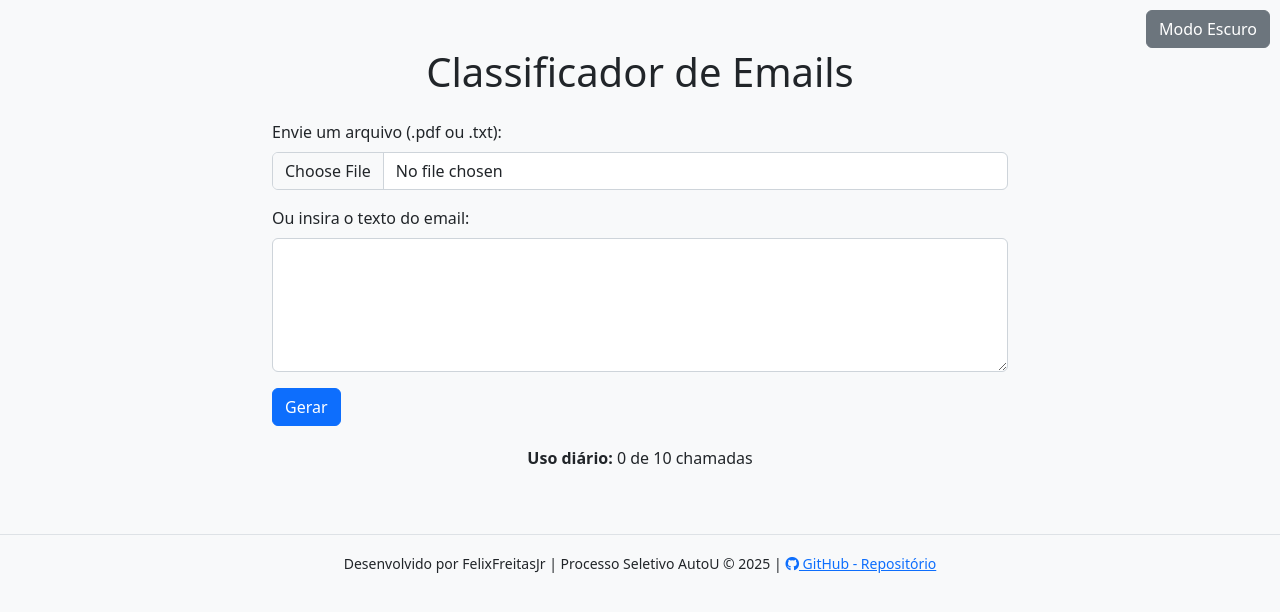
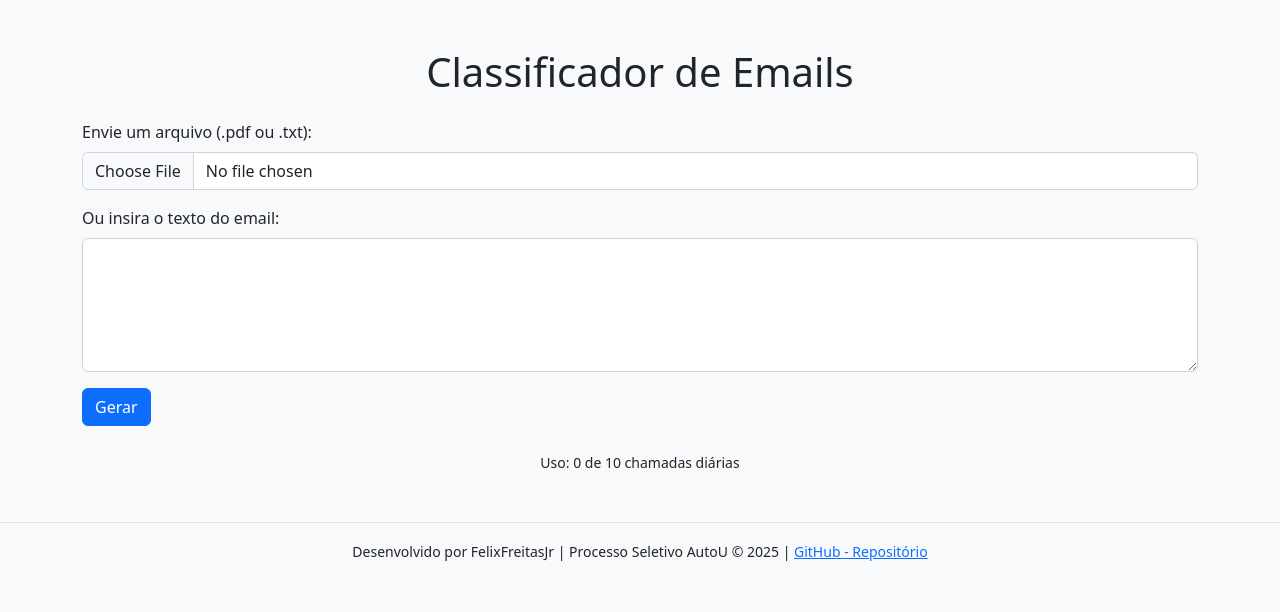
Before and after one commit to FelixFreitasJr/IA-Mail, a Flask app: page / in a window 1280 px wide. Shown: the top 612 px of the page. Run offline with Flask 3, Linux system fonts and the light colour scheme.

Commit message:
feat: otimiza estrutura, padroniza comentários e melhora organização do código

```diff
--- a/app/main.py
+++ b/app/main.py
@@ -4,34 +4,44 @@ import os
 import requests
 from dotenv import load_dotenv
 
-# Carrega variáveis de ambiente
+# ==========================
+# CONFIGURAÇÕES INICIAIS
+# ==========================
+
+# Carrega variáveis de ambiente do arquivo .env (se presente)
 load_dotenv()
 
 # Inicializa o aplicativo Flask
 app = Flask(__name__)
 
-# Chave da API do OpenRouter
+# Obtém a chave da API do OpenRouter a partir das variáveis de ambiente
 openrouter_api = os.getenv("OPENROUTER_API_KEY")
 
-# Contador de uso da API
+# Contador de uso da API e limite diário de chamadas
 api_usage = 0
-DAILY_LIMIT = 10  # Limite diário de chamadas
+DAILY_LIMIT = 10  # Define o número máximo de chamadas permitidas por dia
+
+# ==========================
+# FUNÇÕES AUXILIARES
+# ==========================
 
 def extract_text_from_pdf(file):
-    """Extrai texto de um arquivo PDF."""
+    """Extrai o texto de um arquivo PDF utilizando pdfplumber."""
     with pdfplumber.open(file) as pdf:
         return "\n".join([page.extract_text() for page in pdf.pages if page.extract_text()])
 
 def classify_and_respond(email_content):
     """
     Classifica o e-mail como 'Produtivo' ou 'Improdutivo' e gera uma resposta.
-    Utiliza o OpenRouter para ambas as tarefas.
+    Utiliza o OpenRouter para ambas as tarefas, garantindo um fluxo automatizado.
     """
     global api_usage
 
+    # Impede que a API seja utilizada além do limite diário
     if api_usage >= DAILY_LIMIT:
         return ("Limite diário de uso atingido.", "")
 
+    # Define o prompt para classificação e resposta automática
     prompt = f"""
 Considere o seguinte e-mail:
 
@@ -42,6 +52,7 @@ Considere o seguinte e-mail:
 """
 
     try:
+        # Realiza a chamada à API do OpenRouter para gerar a resposta
         response = requests.post(
             "https://openrouter.ai/api/v1/chat/completions",
             headers={
@@ -57,16 +68,25 @@ Considere o seguinte e-mail:
             }
         )
         res_json = response.json()
+
+        # Extrai o texto gerado pela API
         result_text = res_json['choices'][0]['message']['content'].strip()
-        api_usage += 1
+        api_usage += 1  # Incrementa o contador de chamadas à API
         return (result_text, "")
+
     except Exception as e:
+        # Retorna mensagem de erro em caso de falha na API
         return ("Erro ao gerar resposta. Tente novamente.", "")
+
+# ==========================
+# ROTAS FLASK
+# ==========================
 
 @app.route('/', methods=['GET', 'POST'])
 def index():
     """
     Rota principal que lida com uploads de arquivos e entrada de texto.
+    Processa o conteúdo recebido e exibe a classificação e resposta sugerida.
     """
     extracted_text = ""
     result_text = ""
@@ -76,7 +96,7 @@ def index():
         uploaded_file = request.files.get('file')
         input_text = request.form.get('text_input')
 
-        # Determina a origem do texto
+        # Determina a origem do texto (arquivo PDF, TXT ou inserção manual)
         if uploaded_file and uploaded_file.filename.endswith('.pdf'):
             extracted_text = extract_text_from_pdf(uploaded_file)
         elif uploaded_file and uploaded_file.filename.endswith('.txt'):
@@ -84,10 +104,11 @@ def index():
         elif input_text:
             extracted_text = input_text.strip()
 
-        # Processa o texto se disponível
+        # Processa o texto se estiver disponível
         if extracted_text:
             result_text, error_message = classify_and_respond(extracted_text)
 
+    # Renderiza a página index.html com os dados processados
     return render_template('index.html',
                            input_text=extracted_text,
                            result_text=result_text,
@@ -95,6 +116,10 @@ def index():
                            api_usage=api_usage,
                            daily_limit=DAILY_LIMIT)
 
+# ==========================
+# EXECUÇÃO LOCAL DA APLICAÇÃO
+# ==========================
+
 if __name__ == '__main__':
-    port = int(os.environ.get("PORT", 5000))
-    app.run(host='0.0.0.0', port=port)
+    port = int(os.environ.get("PORT", 5000))  # Obtém a porta do ambiente ou usa 5000 como padrão
+    app.run(host='0.0.0.0', port=port)  # Inicia o servidor Flask na porta definida
--- a/app/static/style.css
+++ b/app/static/style.css
@@ -1,13 +1,24 @@
+/* ==========================
+   VARIÁVEIS DE CORES (CSS ROOT)
+   Definição de cores globais utilizando CSS variables.
+   Permite fácil alteração do tema sem modificar código diretamente.
+   ========================== */
+
 :root {
-    --bg-color: #f8f9fa;
-    --text-color: #212529;
-    --response-bg: #ffffff;
-    --footer-bg: #f8f9fa;
-    --footer-text: #212529;
-    --input-bg: #ffffff;
-    --input-border: #ced4da;
-    --input-text: #212529;
+    --bg-color: #f8f9fa;       /* Cor de fundo padrão */
+    --text-color: #212529;      /* Cor do texto padrão */
+    --response-bg: #ffffff;     /* Cor de fundo para caixas de resposta */
+    --footer-bg: #f8f9fa;       /* Cor de fundo do rodapé */
+    --footer-text: #212529;     /* Cor do texto no rodapé */
+    --input-bg: #ffffff;        /* Cor de fundo dos inputs */
+    --input-border: #ced4da;    /* Cor da borda dos inputs */
+    --input-text: #212529;      /* Cor do texto nos inputs */
 }
+
+/* ==========================
+   ESTILIZAÇÃO GLOBAL DO BODY
+   Configuração de cor de fundo, texto e transições suaves para mudança de tema.
+   ========================== */
 
 body {
     background-color: var(--bg-color);
@@ -15,10 +26,19 @@ body {
     transition: background-color 0.3s, color 0.3s;
 }
 
+/* ==========================
+   ESTILO DA INFORMAÇÃO DE USO DA API
+   ========================== */
+
 .usage-info {
     margin-top: 20px;
     text-align: center;
 }
+
+/* ==========================
+   CAIXA DE RESPOSTA
+   Estilização do bloco que exibe os resultados.
+   ========================== */
 
 .response-box {
     background-color: var(--response-bg);
@@ -28,16 +48,27 @@ body {
     margin-top: 15px;
 }
 
+/* ==========================
+   SPINNER DE CARREGAMENTO
+   Ícone de carregamento exibido durante o processamento do formulário.
+   ========================== */
+
 #loading {
     display: none;
     text-align: center;
     margin-top: 20px;
 }
 
+/* ==========================
+   BOTÕES INTERATIVOS
+   Estilização do botão de copiar resposta e alternar modo escuro.
+   ========================== */
+
 .copy-btn {
     margin-bottom: 10px;
 }
 
+/* Posiciona o botão de modo escuro no canto superior direito da tela */
 .toggle-dark-btn {
     position: fixed;
     top: 10px;
@@ -45,11 +76,20 @@ body {
     z-index: 1000;
 }
 
+/* ==========================
+   ESTILIZAÇÃO DOS INPUTS
+   ========================== */
+
 .form-control {
     background-color: var(--input-bg);
     color: var(--input-text);
     border: 1px solid var(--input-border);
 }
+
+/* ==========================
+   MODO ESCURO (DARK MODE)
+   Define novas cores para o tema escuro utilizando CSS variables.
+   ========================== */
 
 .dark-mode {
     --bg-color: #212529;
@@ -62,17 +102,24 @@ body {
     --input-text: #f8f9fa;
 }
 
+/* Ajusta aparência dos botões no modo escuro */
 .dark-mode .btn {
     background-color: #495057 !important;
     border-color: #495057 !important;
     color: #f8f9fa !important;
 }
 
+/* Ajuste específico para campo de upload no modo escuro */
 .dark-mode input[type="file"].form-control {
     background-color: var(--input-bg) !important;
     color: var(--input-text) !important;
     border: 1px solid var(--input-border) !important;
 }
+
+/* ==========================
+   RODAPÉ
+   Define cores e transições suaves para mudanças de tema.
+   ========================== */
 
 footer {
     background-color: var(--footer-bg);
@@ -80,6 +127,11 @@ footer {
     transition: background-color 0.3s, color 0.3s;
 }
 
+/* ==========================
+   AJUSTE RESPONSIVO
+   Define espaçamento adequado para telas pequenas (mobile).
+   ========================== */
+
 @media (max-width: 576px) {
     .container {
         padding-left: 10px;
--- a/app/templates/index.html
+++ b/app/templates/index.html
@@ -2,25 +2,32 @@
 <html lang="pt-BR">
 <head>
     <meta charset="UTF-8">
+    <!-- Define a codificação padrão como UTF-8 para suporte a caracteres especiais -->
     <meta name="viewport" content="width=device-width, initial-scale=1">
     <title>Classificador de Emails - Atendimento</title>
 
-    <!-- Bootstrap e FontAwesome (opcional) -->
+    <!-- =======================
+         ESTILOS E FRAMEWORKS
+         ======================= -->
+
+    <!-- Importa o Bootstrap para estilização e responsividade -->
     <link href="https://cdn.jsdelivr.net/npm/bootstrap@5.3.0/dist/css/bootstrap.min.css" rel="stylesheet">
-    <link rel="stylesheet" href="https://cdnjs.cloudflare.com/ajax/libs/font-awesome/6.0.0-beta3/css/all.min.css">
 
-    <!-- CSS externo -->
+    <!-- Importa a folha de estilos personalizada armazenada na pasta "static" -->
     <link rel="stylesheet" href="{{ url_for('static', filename='style.css') }}">
 </head>
 <body>
-    <!-- Botão para alternar entre modo claro e escuro -->
-    <button class="btn btn-secondary toggle-dark-btn" onclick="toggleDarkMode()">Modo Escuro</button>
+
+    <!-- =======================
+         CONTEÚDO PRINCIPAL
+         ======================= -->
 
     <div class="container mt-5">
         <h1 class="mb-4 text-center">Classificador de Emails</h1>
 
-        <div class="row">
-            <div class="col-12 col-md-8 offset-md-2">
+        <!-- =======================
+             FORMULÁRIO DE ENVIO
+             ======================= -->
         <form method="post" enctype="multipart/form-data" id="emailForm">
             <div class="mb-3">
                 <label for="file" class="form-label">Envie um arquivo (.pdf ou .txt):</label>
@@ -33,59 +40,70 @@
             <button type="submit" class="btn btn-primary">Gerar</button>
         </form>
 
-                <div id="loading">
-                    <div class="spinner-border text-primary" role="status">
-                        <span class="visually-hidden">Carregando...</span>
-                    </div>
+        <!-- =======================
+             SPINNER DE CARREGAMENTO
+             ======================= -->
+        <div id="loading" class="text-center mt-4" style="display: none;">
+            <div class="spinner-border text-primary" role="status"></div>
             <p>Processando sua solicitação...</p>
         </div>
 
-                <div class="usage-info">
-                    <p><strong>Uso diário:</strong> {{ api_usage }} de {{ daily_limit }} chamadas</p>
-                </div>
-            </div>
-        </div>
-
+        <!-- =======================
+             EXIBIÇÃO DO TEXTO PROCESSADO
+             ======================= -->
         {% if input_text %}
         <hr>
-        <div class="row">
-            <div class="col-12 col-md-8 offset-md-2">
         <h5>Texto processado:</h5>
         <div class="response-box">
             <pre>{{ input_text }}</pre>
         </div>
-            </div>
-        </div>
         {% endif %}
 
+        <!-- =======================
+             EXIBIÇÃO DA CLASSIFICAÇÃO E RESPOSTA GERADA
+             ======================= -->
         {% if result_text %}
         <hr>
-        <div class="row">
-            <div class="col-12 col-md-8 offset-md-2">
-                <h5>Resultado:</h5>
-                <div class="response-box" id="aiResponseBox">
-                    <button type="button" class="btn btn-secondary btn-sm copy-btn" onclick="copyToClipboard()">
-                        <i class="fas fa-copy"></i> Copiar Resposta
-                    </button>
-                    <p id="aiResponseText">{{ result_text }}</p>
+        <h5>Classificação e Resposta:</h5>
+
+        <!-- Se a classificação for "Produtivo", exibe diretamente -->
+        {% if "Produtivo" in result_text %}
+        <div class="response-box">
+            <p>{{ result_text }}</p>
+            <button type="button" class="btn btn-outline-secondary btn-sm mt-2" onclick="copyToClipboard()">Copiar Resposta</button>
         </div>
+
+        <!-- Se for "Improdutivo", oculta inicialmente a resposta até que o botão seja pressionado -->
+        {% elif "Improdutivo" in result_text %}
+        <p><strong>Categoria:</strong> Improdutivo</p>
+        <button class="btn btn-outline-secondary btn-sm" onclick="toggleHiddenResponse()">Visualizar resposta sugerida</button>
+        <div id="hiddenResponse" class="response-box mt-2" style="display: none;">
+            <p>{{ result_text }}</p>
+            <button type="button" class="btn btn-outline-secondary btn-sm" onclick="copyToClipboard()">Copiar Resposta</button>
         </div>
-        </div>
+        {% else %}
+        <p>{{ result_text }}</p>
+        {% endif %}
         {% endif %}
 
+        <!-- =======================
+             MENSAGEM DE ERRO (CASO OCORRA)
+             ======================= -->
         {% if error_message %}
-        <hr>
-        <div class="row">
-            <div class="col-12 col-md-8 offset-md-2">
-                <h5>Erro:</h5>
-                <div class="response-box">
-                    <p>{{ error_message }}</p>
-                </div>
-            </div>
-        </div>
+        <div class="alert alert-danger mt-3">{{ error_message }}</div>
         {% endif %}
+
+        <!-- =======================
+             CONTADOR DE USO DA API
+             ======================= -->
+        <p class="text-center mt-4">
+            <small>Uso: {{ api_usage }} de {{ daily_limit }} chamadas diárias</small>
+        </p>
     </div>
 
+    <!-- =======================
+         RODAPÉ COM CRÉDITOS E LINK DO GITHUB
+         ======================= -->
     <footer class="mt-5 py-3 border-top">
         <div class="container text-center">
             <small>
@@ -97,7 +115,10 @@
         </div>
     </footer>
 
-    <!-- JavaScript externo -->
+    <!-- =======================
+         IMPORTAÇÃO DO JAVASCRIPT EXTERNO
+         ======================= -->
     <script src="{{ url_for('static', filename='script.js') }}"></script>
+
 </body>
 </html>
```
Also changed, not shown: app/static/script.js (+56 -18 lines), README.md. Lines whose indentation alone changed are shown as unchanged.
